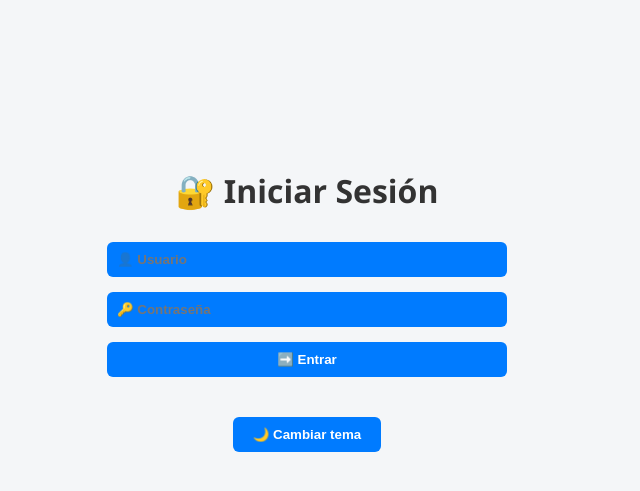
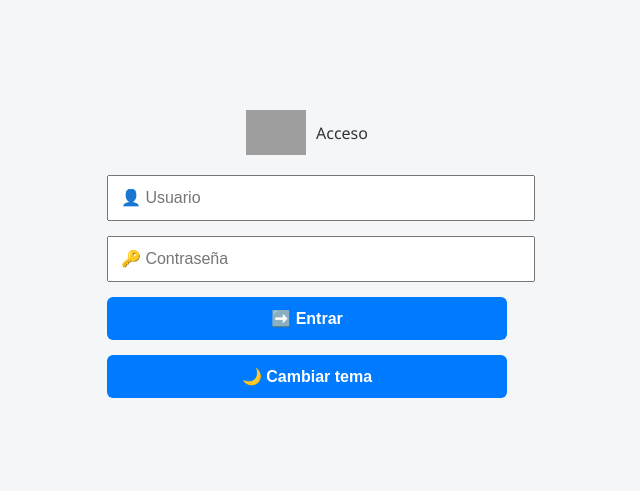
Before and after one commit to Lemmii33/Programacion, a PHP site: page /login.php in a window 1280 px wide. Shown: the top 491 px of the page, without its empty margins (333-973 px from the left). Run offline with PHP 8.4, Linux system fonts and the light colour scheme; grey boxes are pictures that could not be loaded.

Commit message:
lgoin resp

```diff
--- a/login.php
+++ b/login.php
@@ -1,8 +1,13 @@
 <?php
+ini_set('display_errors', 1);
+ini_set('display_startup_errors', 1);
+error_reporting(E_ALL);
+
 session_start();
+
 include 'conexion.php';
+$conexion = conectar();
 
-$conexion = conectar();
 $error = "";
 
 if ($_SERVER['REQUEST_METHOD'] === 'POST') {
@@ -36,31 +41,83 @@ if ($_SERVER['REQUEST_METHOD'] === 'POST') {
 <html lang="es">
 <head>
     <meta charset="UTF-8">
-    <title>Iniciar Sesión - REY CORPORACIÓN</title>
-    <link rel="stylesheet" href="css/estilos.css">
+    <title>Login</title>
+    <meta name="viewport" content="width=device-width, initial-scale=1.0">
+    <link rel="stylesheet" href="estilos.css">
+    <style>
+        body {
+            margin: 0;
+            padding: 0;
+        }
+
+        #firma {
+            max-width: 400px;
+            margin: 80px auto;
+            padding: 30px;
+            text-align: center;
+        }
+
+        .titulo_logo {
+            display: flex;
+            align-items: center;
+            justify-content: center;
+            gap: 10px;
+            margin-bottom: 20px;
+        }
+
+        .titulo_logo img {
+            width: 60px;
+        }
+
+        form input[type="text"],
+        form input[type="password"],
+        form input[type="submit"],
+        .btn {
+            width: 100%;
+            padding: 12px;
+            margin-bottom: 15px;
+            font-size: 16px;
+        }
+
+        @media (max-width: 480px) {
+            #firma {
+                margin: 40px 20px;
+                padding: 20px;
+            }
+
+            .titulo_logo img {
+                width: 50px;
+            }
+        }
+
+        .error-msg {
+            color: red;
+            margin-bottom: 15px;
+        }
+    </style>
 </head>
 <body class="body_rey">
-    <div class="container" style="max-width: 400px; margin-top: 100px;">
-        <h1 style="text-align:center;">🔐 Iniciar Sesión</h1>
+    <div id="firma">
+        <div class="titulo_logo">
+            <img src="logo.png" alt="Logo">
+            <span>Acceso</span>
+        </div>
 
         <?php if ($error): ?>
-            <p style="color: red; text-align: center;"><?= htmlspecialchars($error) ?></p>
+            <div class="error-msg"><?= htmlspecialchars($error) ?></div>
         <?php endif; ?>
 
-        <form method="post" style="display: flex; flex-direction: column; gap: 15px; margin-top: 30px;">
-            <input type="text" name="usuario" placeholder="👤 Usuario" required class="btn" style="padding: 10px;">
-            <input type="password" name="clave" placeholder="🔑 Contraseña" required class="btn" style="padding: 10px;">
-            <button type="submit" class="btn">➡️ Entrar</button>
+        <form method="post">
+            <input type="text" name="usuario" placeholder="👤 Usuario" required>
+            <input type="password" name="clave" placeholder="🔑 Contraseña" required>
+            <input type="submit" value="➡️ Entrar" class="btn">
         </form>
 
-        <div style="margin-top: 40px; text-align:center;">
-            <button class="btn" onclick="alternarTema()" id="toggle-tema">🌙 Cambiar tema</button>
-        </div>
+        <button class="btn" onclick="alternarTema()" id="toggle-tema">🌙 Cambiar tema</button>
     </div>
 
     <script src="js/tema.js"></script>
     <script>
-        // Modo oscuro según preferencia guardada
         document.addEventListener("DOMContentLoaded", () => {
             const body = document.body;
             const btn = document.getElementById("toggle-tema");
```
